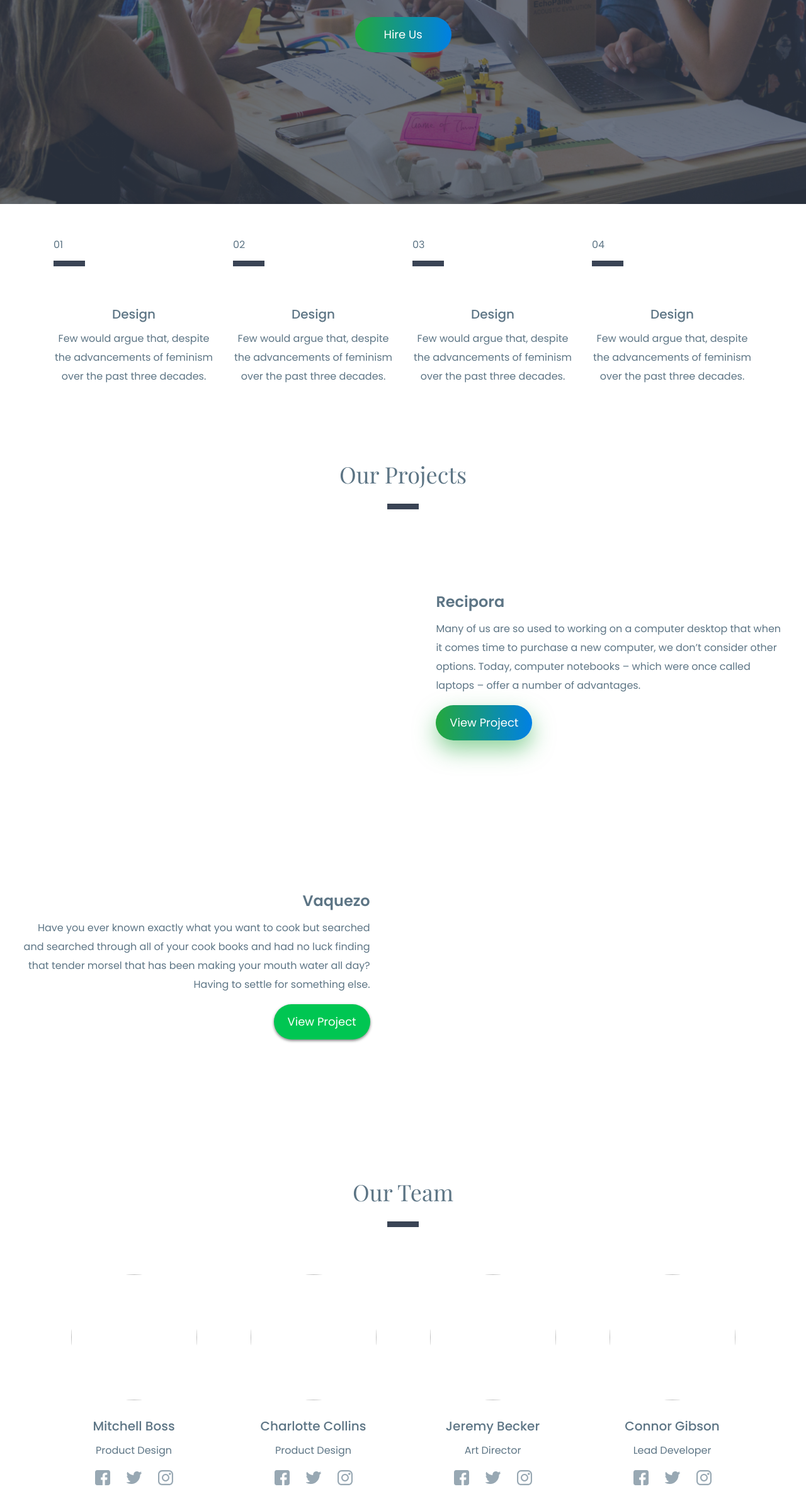
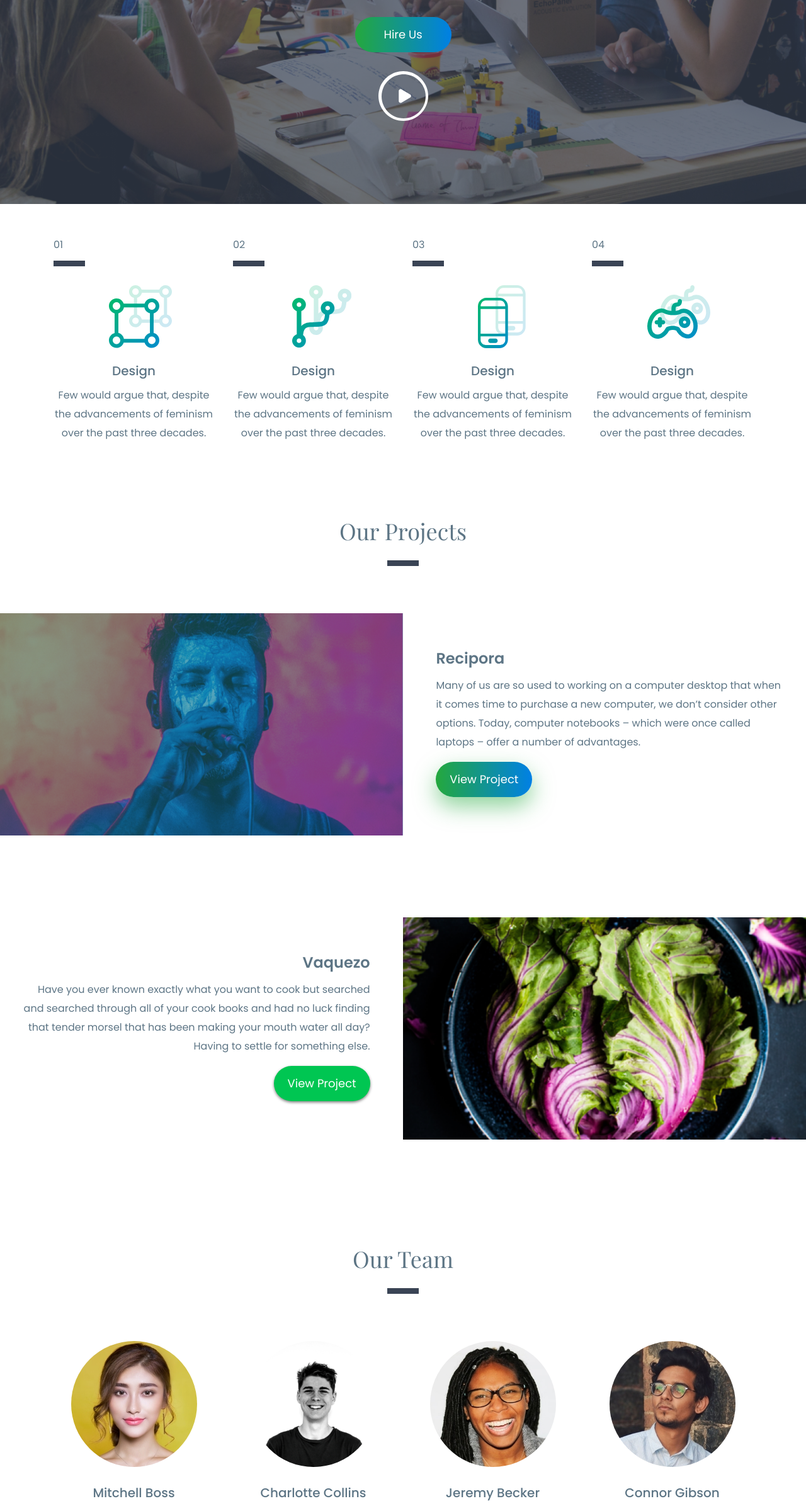
Before and after one commit to krista805/agency-template, a website: page src/index.html in a window 1280 px wide. Shown: the part 370-2762 px from the top of the page at 63% size. Drawn offline with nearby package versions, Linux system fonts and the light colour scheme; files that its build step writes are made by us from their sources; the site is published under a folder, as on GitHub Pages, so addresses that start at the root find nothing; files whose address does not match are found by name.

Commit message:
defined path to images

```diff
--- a/src/index.html
+++ b/src/index.html
@@ -78,7 +78,7 @@
 
           <button class="btn-1" type="button">Hire Us</button>
 
-          <a href="" class="video text-center" data-toggle="modal" data-src="https://www.youtube.com/embed/Jfrjeg26Cwk" data-target="#myModal"><img src="/images/play-btn.svg" alt=""></a>
+          <a href="" class="video text-center" data-toggle="modal" data-src="https://www.youtube.com/embed/Jfrjeg26Cwk" data-target="#myModal"><img src="../images/play-btn.svg" alt=""></a>
 
           <!-- Modal -->
           <div class="modal fade" id="myModal" tabindex="-1" role="dialog" aria-labelledby="exampleModalLabel" aria-hidden="true">
@@ -121,7 +121,7 @@
 
               <div class="content">
 
-                <img src="/images/icon-1.svg" class="icon" alt=""/>
+                <img src="../images/icon-1.svg" class="icon" alt=""/>
 
                 <h4>Design</h4>
 
@@ -140,7 +140,7 @@
 
               <div class="content">
 
-                <img src="/images/icon-2.svg" class="icon" alt=""/>
+                <img src="../images/icon-2.svg" class="icon" alt=""/>
 
                 <h4>Design</h4>
 
@@ -158,7 +158,7 @@
 
               <div class="content">
 
-                <img src="/images/icon-3.svg" class="icon" alt=""/>
+                <img src="../images/icon-3.svg" class="icon" alt=""/>
 
                 <h4>Design</h4>
 
@@ -176,7 +176,7 @@
 
               <div class="content">
 
-                <img src="/images/icon-4.svg" class="icon" alt=""/>
+                <img src="../images/icon-4.svg" class="icon" alt=""/>
 
                 <div class="icon"></div>
 
@@ -208,7 +208,7 @@
 
           <div class="image-block col-md-6">
 
-            <img src="/images/feature-image-1.png" alt="">
+            <img src="../images/feature-image-1.png" alt="">
 
           </div>
 
@@ -238,7 +238,7 @@
 
           <div class="image-block col-md-6">
 
-            <img src="/images/feature-image-2.png" alt="">
+            <img src="../images/feature-image-2.png" alt="">
 
           </div>
 
@@ -255,7 +255,7 @@
           <div class="row members">
 
             <div class="member col-md-6 col-lg-3">
-              <img class="rounded-circle" src="/images/member-1.jpg" alt="">
+              <img class="rounded-circle" src="../images/member-1.jpg" alt="">
               <h4>Mitchell Boss</h4>
               <p>Product Design</p>
               <div class="social row">
@@ -266,7 +266,7 @@
             </div>
 
             <div class="member col-md-6 col-lg-3">
-              <img class="rounded-circle" src="/images/member-2.png" alt="">
+              <img class="rounded-circle" src="../images/member-2.png" alt="">
               <h4>Charlotte Collins</h4>
               <p>Product Design</p>
               <div class="social row">
@@ -277,7 +277,7 @@
             </div>
 
             <div class="member col-md-6 col-lg-3">
-              <img class="rounded-circle" src="/images/member-3.jpg" alt="">
+              <img class="rounded-circle" src="../images/member-3.jpg" alt="">
               <h4>Jeremy Becker</h4>
               <p>Art Director</p>
               <div class="social row">
@@ -288,7 +288,7 @@
             </div>
 
             <div class="member col-md-6 col-lg-3">
-              <img class="rounded-circle" src="/images/member-4.jpg" alt="">
+              <img class="rounded-circle" src="../images/member-4.jpg" alt="">
               <h4>Connor Gibson</h4>
               <p>Lead Developer</p>
               <div class="social row">
@@ -322,15 +322,15 @@
               <div class="carousel slide" data-ride="carousel" id="quote-carousel">
                 <!-- Top Carousel Indicators -->
                 <ol class="carousel-indicators desktop">
-                  <li data-target="#quote-carousel" data-slide-to="0"><img class="img-responsive " src="/images/client-1.png" alt="">
+                  <li data-target="#quote-carousel" data-slide-to="0"><img class="img-responsive " src="../images/client-1.png" alt="">
                   </li>
-                  <li data-target="#quote-carousel" data-slide-to="1"><img class="img-responsive" src="/images/client-2.png" alt="">
+                  <li data-target="#quote-carousel" data-slide-to="1"><img class="img-responsive" src="../images/client-2.png" alt="">
                   </li>
-                  <li data-target="#quote-carousel" data-slide-to="2" class="active"><img class="img-responsive" src="/images/client-3.png" alt="">
+                  <li data-target="#quote-carousel" data-slide-to="2" class="active"><img class="img-responsive" src="../images/client-3.png" alt="">
                   </li>
-                  <li data-target="#quote-carousel" data-slide-to="3"><img class="img-responsive" src="/images/client-4.png" alt="">
+                  <li data-target="#quote-carousel" data-slide-to="3"><img class="img-responsive" src="../images/client-4.png" alt="">
                   </li>
-                  <li data-target="#quote-carousel" data-slide-to="4"><img class="img-responsive" src="/images/client-5.png" alt="">
+                  <li data-target="#quote-carousel" data-slide-to="4"><img class="img-responsive" src="../images/client-5.png" alt="">
                   </li>
                 </ol>
                 <div class="carousel-inner text-center" role="listbox">
@@ -421,7 +421,7 @@ Every client is special, and every project is unique.</p>
             </div>
 
             <div class="info col-md-6">
-              <img src="/images/contact.png" alt="">
+              <img src="../images/contact.png" alt="">
               <div class="contact-info">
                 <p><strong>Address:</strong> 60 Tomas Prairie, New Orleans, United States of America</p>
                 <p><strong>Phone:</strong>(633) 232-953-113</p>
```
Also changed, not shown: dist/index.html.
